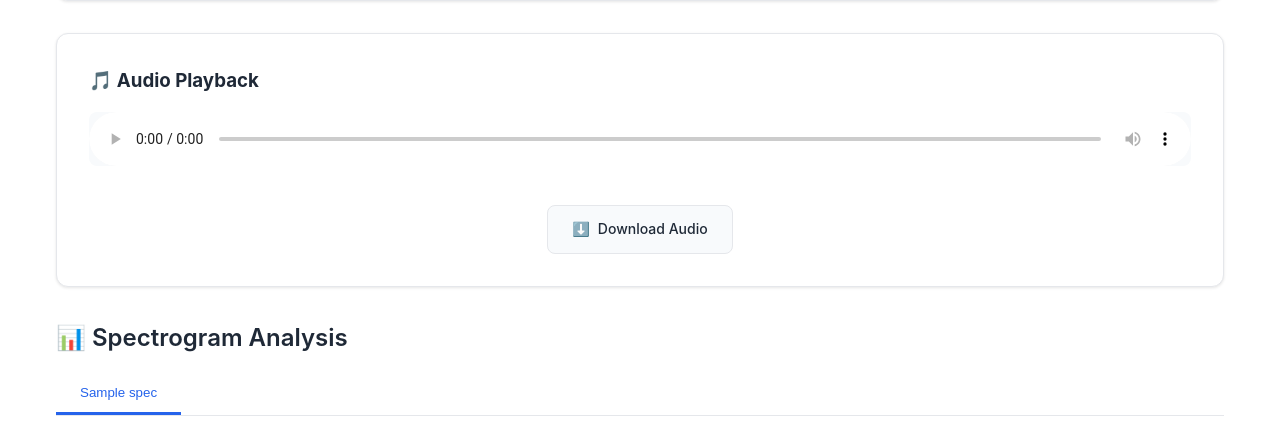
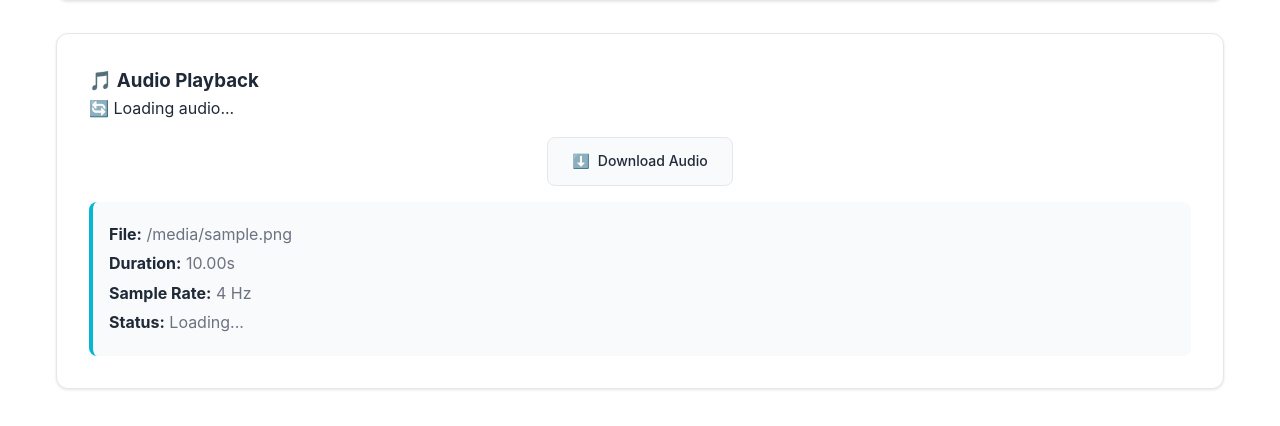
Before and after one commit to Crinklyfoster/Spectograms-Picturizer, a Flask app: template templates/results.html in a window 1280 px wide. Shown: the part 268-694 px from the top of the page. Run offline with Flask 3, Linux system fonts and the light colour scheme; the template is opened without the code that fills it: most values are stand-ins (such as "Sample title", 1, 10 or a date in 2020).

Commit message:
Update results.html

```diff
--- a/templates/results.html
+++ b/templates/results.html
@@ -28,23 +28,50 @@
     <!-- Audio Playback -->
     <div class="audio-card">
         <h3>🎵 Audio Playback</h3>
-    <audio controls class="audio-player" preload="metadata">
+
+        <!-- Loading indicator -->
+        <div id="audio-loading" class="audio-loading">
+            <p>🔄 Loading audio...</p>
+        </div>
+
+        <!-- Audio player -->
+        <audio
+            id="main-audio-player"
+            controls
+            preload="metadata"
+            class="audio-player"
+            style="display: none;">
             <source src="{{ url_for('serve_audio', session_id=session_id, filename=data.filename) }}"
-            type="audio/{% if data.filename.lower().endswith('.mp3') %}mpeg{% elif data.filename.lower().endswith('.wav') %}wav{% elif data.filename.lower().endswith('.m4a') %}mp4{% else %}mpeg{% endif %}">
-    <p>Your browser does not support the audio element.
-       <a href="{{ url_for('serve_audio', session_id=session_id, filename=data.filename) }}"
-          download="{{ data.filename }}">Download the audio file</a>
-    </p>
+                    type="audio/{% if data.filename.lower().endswith('.mp3') %}mpeg{% elif data.filename.lower().endswith('.wav') %}wav{% elif data.filename.lower().endswith('.m4a') %}mp4{% elif data.filename.lower().endswith('.flac') %}flac{% else %}mpeg{% endif %}">
+            <p>Your browser does not support the audio element.</p>
         </audio>
 
-    <!-- Fallback download link -->
+        <!-- Error message placeholder -->
+        <div id="audio-error" class="audio-error" style="display: none;">
+            <p>❌ Unable to play audio file</p>
+            <p>The audio format may not be supported by your browser.</p>
+        </div>
+
+        <!-- Audio controls and info -->
         <div class="audio-controls">
+            <button id="play-pause-btn" class="btn btn-primary" style="display: none;">
+                <span class="btn-icon">▶️</span>
+                <span class="btn-text">Play</span>
+            </button>
+
             <a href="{{ url_for('serve_audio', session_id=session_id, filename=data.filename) }}"
                download="{{ data.filename }}"
                class="btn btn-secondary">
                 <span class="btn-icon">⬇️</span>
                 Download Audio
             </a>
+        </div>
+
+        <div class="audio-info-display">
+            <p><strong>File:</strong> {{ data.filename }}</p>
+            <p><strong>Duration:</strong> {{ "%.2f"|format(data.duration) }}s</p>
+            <p><strong>Sample Rate:</strong> {{ data.sample_rate }} Hz</p>
+            <p><strong>Status:</strong> <span id="audio-status">Loading...</span></p>
         </div>
     </div>
 
```
Lines whose indentation alone changed are shown as unchanged.
